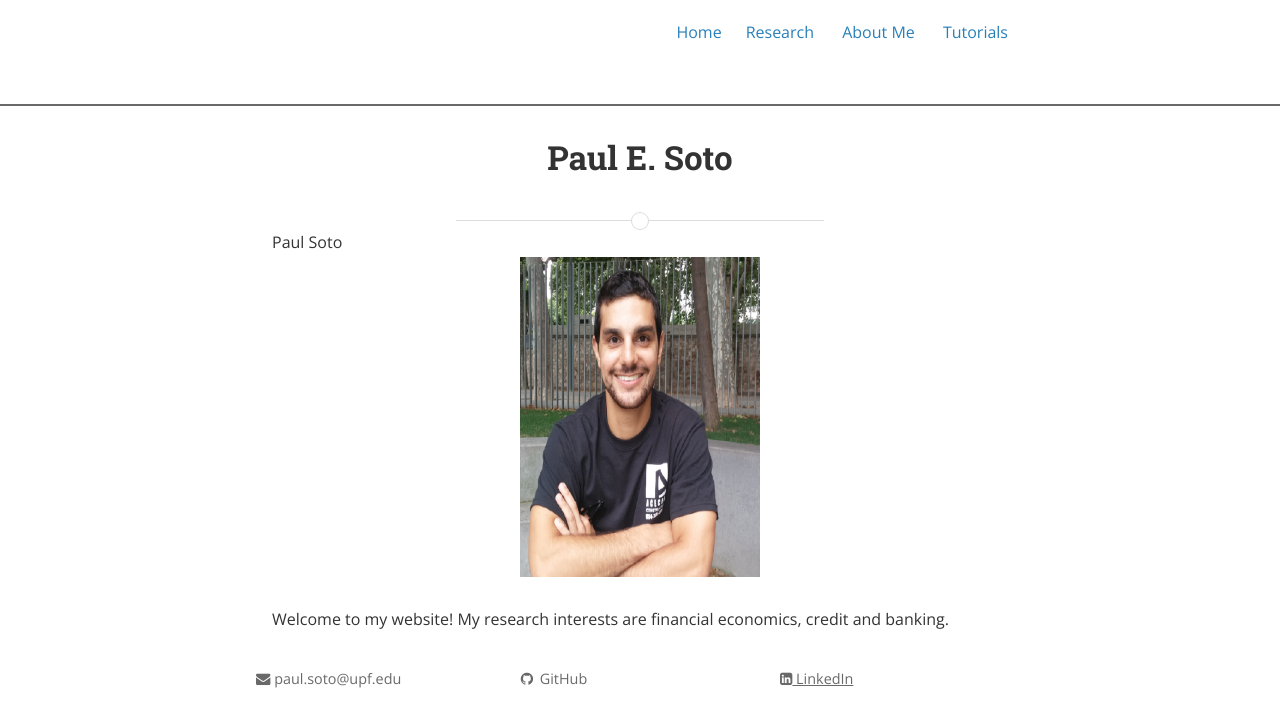
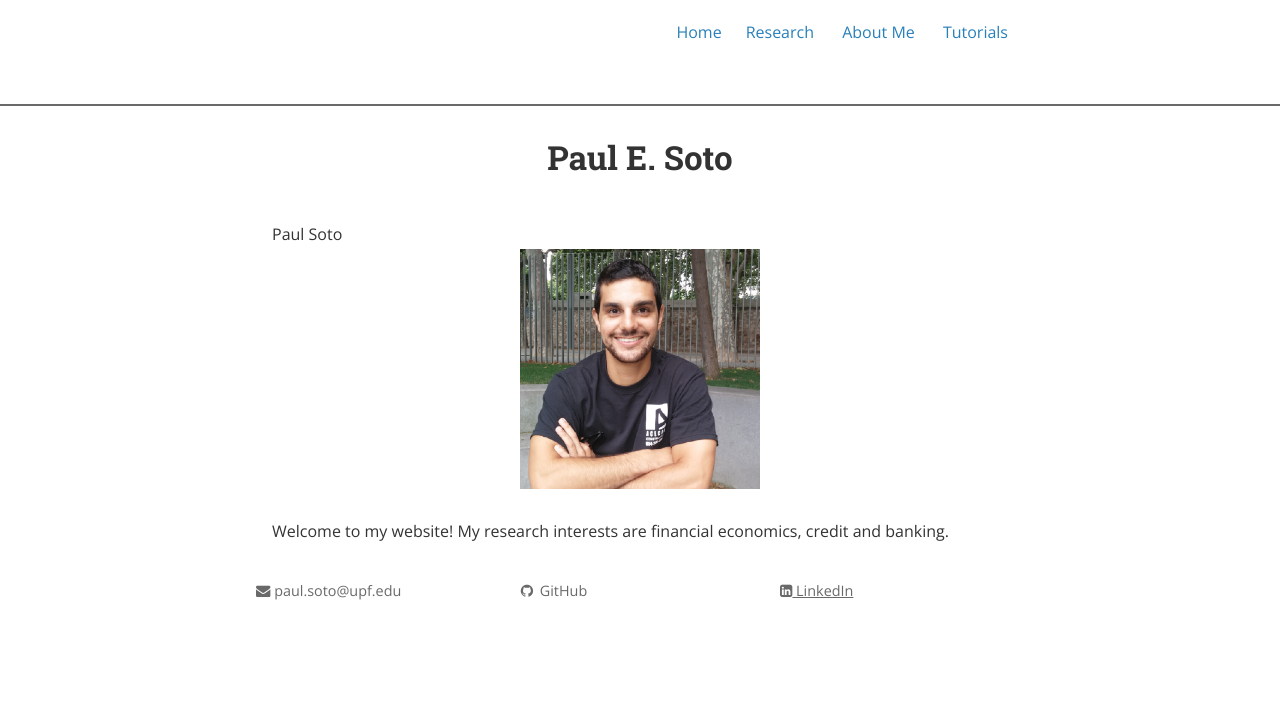
Before and after one commit to zsivine/zsivine.github.io, a Jekyll site: the page built from index.html, in a window 1280 px wide. Shown: the top 727 px of the page. Built offline with Jekyll 4.4.1, drawn with Linux system fonts in a browser that asks for light colours; nearby versions of some CDN libraries; the list of posts is cut into pages by our own code; comment, search, counter and statistics services are not loaded; a style sheet for code colours, icons or effects is not loaded.

Commit message:
formatting

```diff
--- a/_layouts/page.html
+++ b/_layouts/page.html
@@ -8,8 +8,6 @@ layout: default
     <h1 class="post-title">{{ page.title }}</h1>
   </header>
 
-  {% include page_divider.html %}
-
   <article class="post-content">
     {{ content }}
   </article>
--- a/index.html
+++ b/index.html
@@ -6,7 +6,7 @@ title: Paul E. Soto
 
 Paul Soto
 
-<img src="profile_picture.jpg" alt="Paul Soto pic" style="width:240px;height:320px;" algin="middle">
+<img src="profile_picture.jpg" alt="Paul Soto pic" style="width:240px;height:240px;" algin="middle">
 <br>
 Welcome to my website! My research interests are financial economics, credit and banking.
 </div>
```
